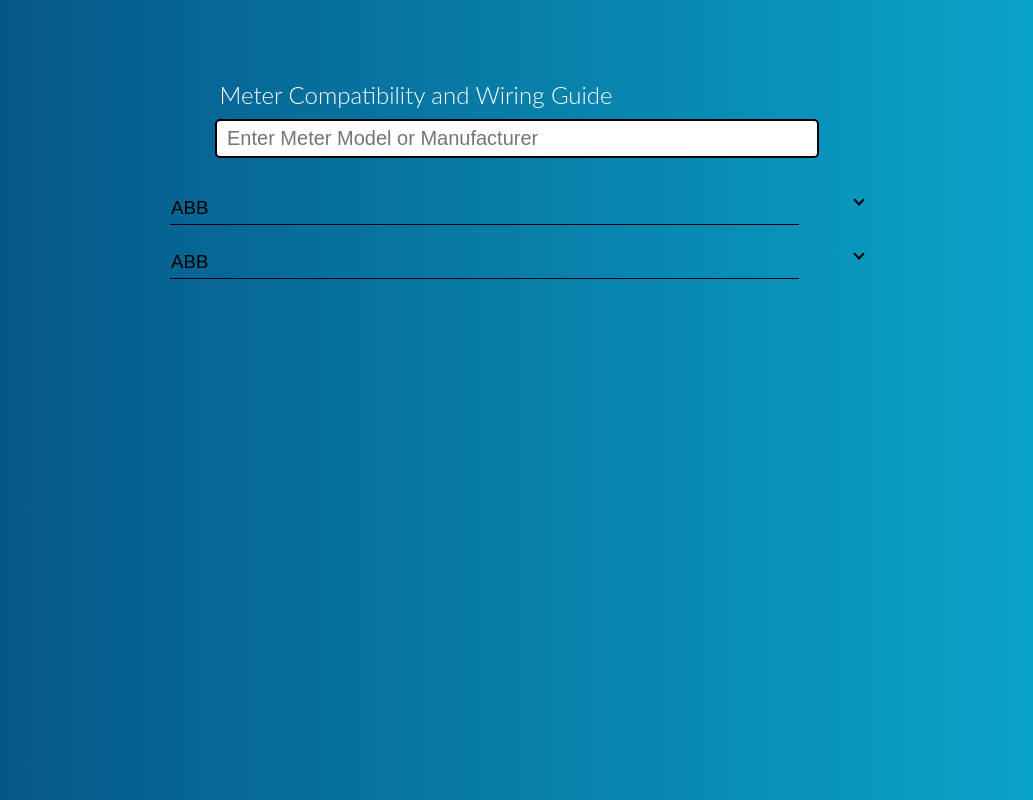
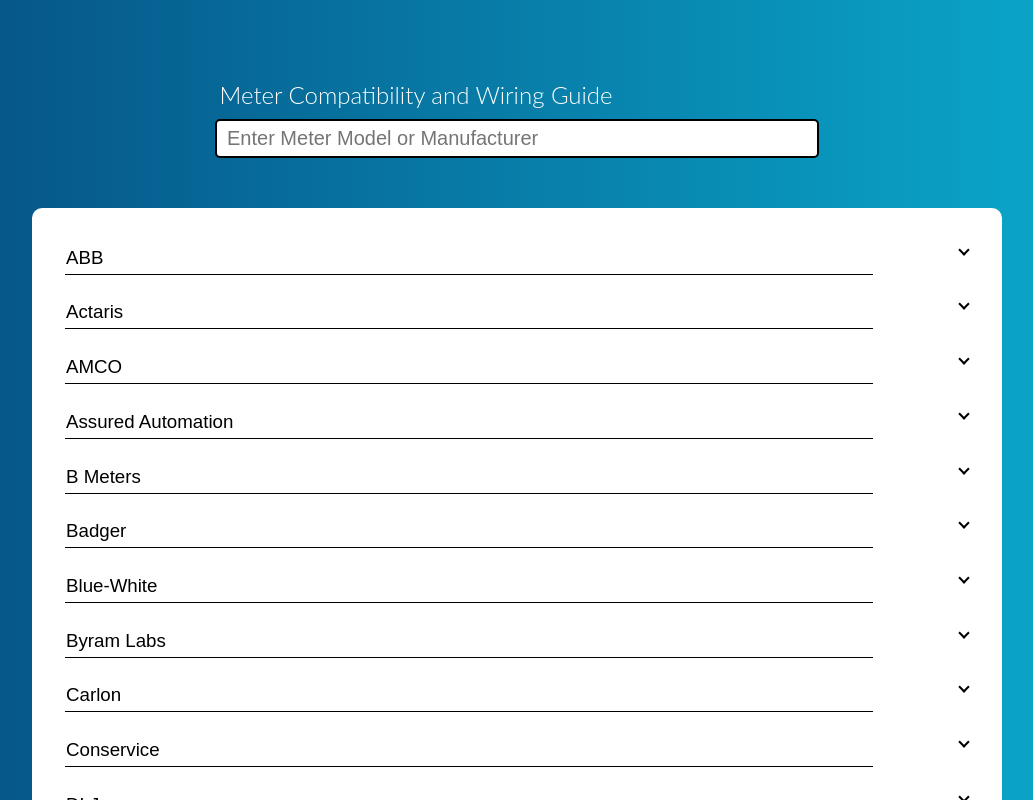
Before and after one commit to tdeckard2000/wiringGuide, an Angular app: page / in a window 1280 px wide. Shown: the whole page, without its empty margins (123-1156 px from the left). Built offline with nearby package versions, Linux system fonts and the light colour scheme.

Commit message:
ngFor through meters in object + more styling

```diff
--- a/src/app/app.component.css
+++ b/src/app/app.component.css
@@ -2,7 +2,12 @@
     background: linear-gradient(to right,#054E82 0%,#0badcf 100%);
     height: 100%;
     left: 0;
+    overflow: auto;
     position: fixed;
     top: 0;
     width: 100vw;
 }
+
+.topDiv{
+
+}
--- a/src/app/app.component.html
+++ b/src/app/app.component.html
@@ -1,7 +1,7 @@
 <div class="body">
-  <app-page-title></app-page-title>
-  <app-search-bar></app-search-bar>
+  <div class="topDiv">
+    <app-page-title></app-page-title>
+    <app-search-bar></app-search-bar>
+  </div>
   <app-meter-dropdown-item></app-meter-dropdown-item>
-  <app-meter-dropdown-item></app-meter-dropdown-item>
-
 </div>
--- a/src/app/meter-dropdown-item/meter-dropdown-item.component.css
+++ b/src/app/meter-dropdown-item/meter-dropdown-item.component.css
@@ -27,8 +27,16 @@
     position: relative;
 }
 
+.itemClusterDiv{
+    background-color: white;
+    border-radius: 10px;
+    margin: auto;
+    max-width: 950px;
+    padding: 20px 10px;
+}
+
 .itemContainer{
-    max-width: 740px;
+    max-width: 950px;
     margin: auto;
 }
 
--- a/src/app/meter-dropdown-item/meter-dropdown-item.component.html
+++ b/src/app/meter-dropdown-item/meter-dropdown-item.component.html
@@ -1,9 +1,11 @@
-<div (click)="onMeterItemClick()" class="itemContainer">
+<div class="itemClusterDiv">
+    <div  *ngFor="let meter of meterData; index as i">
+        <div (click)="onMeterItemClick(i)" class="itemContainer">
             <mat-accordion>
                 <mat-expansion-panel>
                     <mat-expansion-panel-header class="itemDropdownHeader">
                         <mat-panel-title>
-                    <h3 class="itemHeader">ABB</h3>
+                            <h3 class="itemHeader">{{meter.manufacturer}}</h3>
                         </mat-panel-title>
                     </mat-expansion-panel-header>
                     <div class="itemBody">
@@ -14,5 +16,8 @@
                     </div>
                 </mat-expansion-panel>
             </mat-accordion>
-    <hr *ngIf="!dropdownOpen" class="underlineDivider">
+            <hr [ngStyle]="{'opacity': (dropdownOpen[i] !== true) ? '1' : '0'}" class="underlineDivider">
+            <!-- <hr *ngIf="dropdownOpen[i] !== true" class="underlineDivider"> -->
         </div>
+    </div>
+</div>
--- a/src/app/meter-dropdown-item/meter-dropdown-item.component.ts
+++ b/src/app/meter-dropdown-item/meter-dropdown-item.component.ts
@@ -7,17 +7,74 @@
 })
 
 export class MeterDropdownItemComponent implements OnInit {
-  dropdownOpen = false;
+  dropdownOpen: {[k:number]:boolean} = {};
   panelOpenState = true;
+
+// All meter data stored here
+  meterData = [
+    {
+      manufacturer: 'ABB'
+    },
+    {
+      manufacturer: 'Actaris'
+    },
+    {
+      manufacturer: 'AMCO'
+    },
+    {
+      manufacturer: 'Assured Automation'
+    },
+    {
+      manufacturer: 'B Meters'
+    },
+    {
+      manufacturer: 'Badger'
+    },
+    {
+      manufacturer: 'Blue-White'
+    },
+    {
+      manufacturer: 'Byram Labs'
+    },
+    {
+      manufacturer: 'Carlon'
+    },
+    {
+      manufacturer: 'Conservice'
+    },
+    {
+      manufacturer: 'DLJ'
+    },
+    {
+      manufacturer: 'Elster'
+    },
+    {
+      manufacturer: 'GWF'
+    },
+    {
+      manufacturer: 'Hersey'
+    },
+    {
+      manufacturer: 'Inovonics'
+    },
+    {
+      manufacturer: 'Invensys'
+    },
+    {
+      manufacturer: 'Ista'
+    }
+  ]
 
   constructor() { }
 
   ngOnInit(): void {
   }
 
-  onMeterItemClick(){
-    this.dropdownOpen = this.dropdownOpen === false ? true : false;
-    console.log('dropdown clicked: ' + this.dropdownOpen)
+  onMeterItemClick(i:any){
+    //hide meter manufacturer underline when tile is open
+    //note: removing element from DOM causes page to 'jump'
+    //so set opacity to 0
+    this.dropdownOpen[i] = this.dropdownOpen[i] === true ? false : true;
   }
 
 }
--- a/src/app/search-bar/search-bar.component.css
+++ b/src/app/search-bar/search-bar.component.css
@@ -22,6 +22,6 @@
     display: flex;
     height: 35px;
     margin: auto;
-    margin-bottom: 20px;
+    margin-bottom: 50px;
     max-width: 600px;
 }
```
Lines whose indentation alone changed are shown as unchanged.
